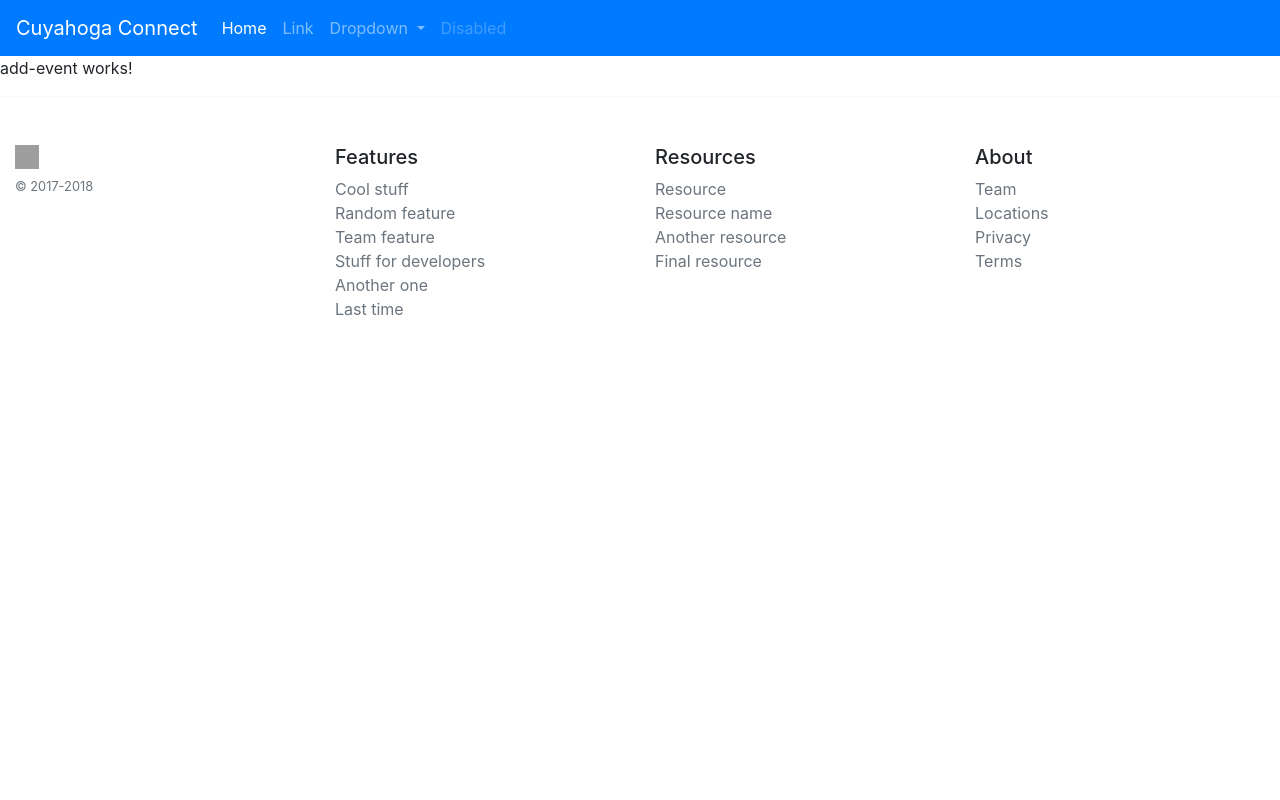
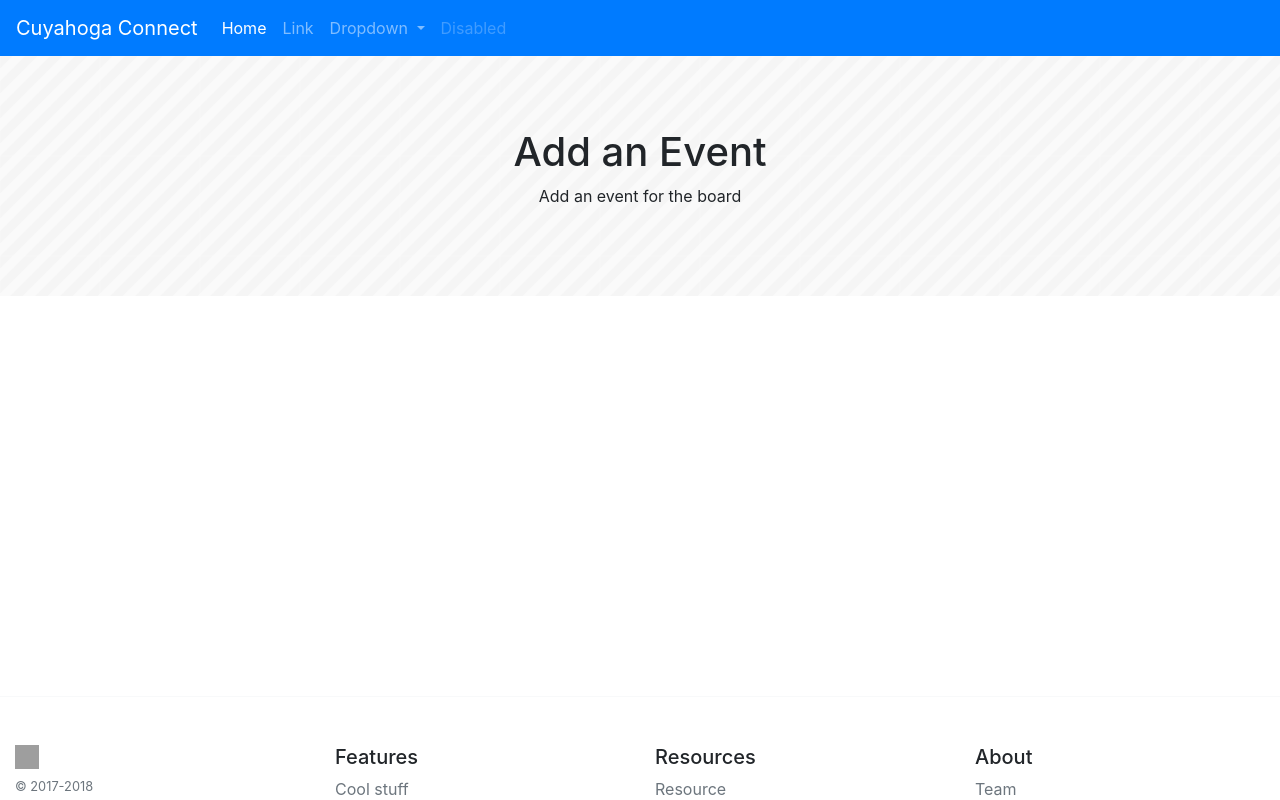
Before and after one commit to Gabbyton/project-horario, an Angular app: page /add-event in a window 1280 px wide. Shown: the top 800 px of the page. Built offline with nearby package versions, Linux system fonts and the light colour scheme; grey boxes are pictures that could not be loaded.

Commit message:
moved common parts to one folder

```diff
--- a/src/app/app.module.ts
+++ b/src/app/app.module.ts
@@ -8,10 +8,10 @@
 import { FilterSelectComponent } from './pages/calendar-view/filter-select/filter-select.component';
 import { FormsModule } from '@angular/forms';
 import { DatePipe } from '@angular/common';
-import { NavbarComponent } from './pages/calendar-view/navbar/navbar.component';
+import { NavbarComponent } from './pages/common/navbar/navbar.component';
 import { SplashComponent } from './pages/calendar-view/splash/splash.component';
 import { PageNavComponent } from './pages/calendar-view/page-nav/page-nav.component';
-import { FooterComponent } from './pages/calendar-view/footer/footer.component';
+import { FooterComponent } from './pages/common/footer/footer.component';
 import { AddEventComponent } from './pages/add-event-view/add-event/add-event.component';
 
 @NgModule({
--- a/src/app/pages/add-event-view/add-event/add-event.component.css
+++ b/src/app/pages/add-event-view/add-event/add-event.component.css
@@ -0,0 +1,4 @@
+.banner {
+    height: 30vh;
+    background-image: url('../../../../assets/stripes-light.png');
+}
--- a/src/app/pages/add-event-view/add-event/add-event.component.html
+++ b/src/app/pages/add-event-view/add-event/add-event.component.html
@@ -1 +1,20 @@
-<p>add-event works!</p>
+<div class="banner container-fluid d-flex flex-column align-items-center justify-content-center">
+    <div class="row">
+        <div class="col">
+            <h1>Add an Event</h1>
+        </div>
+    </div>
+    <div class="row">
+        <div class="col">
+            <p>Add an event for the board</p>
+        </div>
+    </div>
+</div>
+<!-- TODO: add forms here -->
+<div class="container" style="height: 50vh;">
+    <div class="row">
+        <div class="col-sm-12">
+
+        </div>
+    </div>
+</div>
```
Also changed, not shown: src/app/pages/common/footer/footer.component.css (added), src/app/pages/common/footer/footer.component.html (renamed from src/app/pages/calendar-view/footer/footer.component.html), src/app/pages/common/footer/footer.component.ts (renamed from src/app/pages/calendar-view/footer/footer.component.ts), src/app/pages/common/navbar/navbar.component.css (added), src/app/pages/common/navbar/navbar.component.html (renamed from src/app/pages/calendar-view/navbar/navbar.component.html), src/app/pages/common/navbar/navbar.component.ts (renamed from src/app/pages/calendar-view/navbar/navbar.component.ts).
